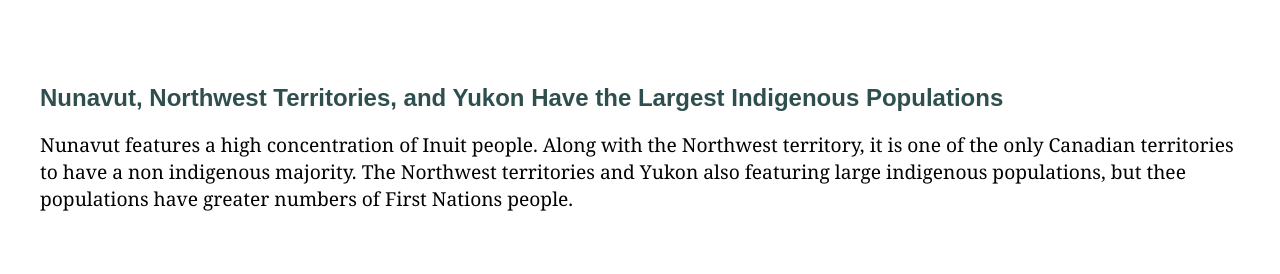
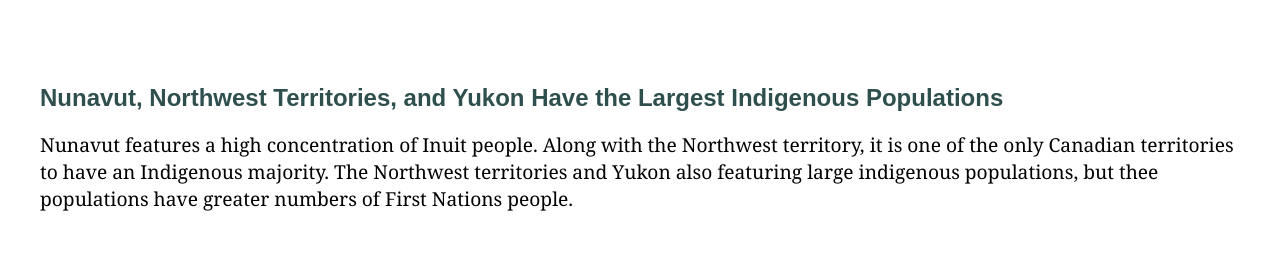
Before and after one commit to emurphy-wm/emurphy-wm.github.io, a plain HTML site: page index.html in a window 1280 px wide. Shown: the part 900-1174 px from the top of the page. Drawn offline with Linux system fonts and the light colour scheme.

Commit message:
index.html

```diff
--- a/index.html
+++ b/index.html
@@ -23,7 +23,7 @@
 		<iframe src="donut.html" width="100%" height="640"></iframe>
 
 		<h2>Nunavut, Northwest Territories, and Yukon Have the Largest Indigenous Populations </h2>
-		<p>Nunavut features a high concentration of Inuit people. Along with the Northwest territory, it is one of the only Canadian territories to have a non indigenous majority. The Northwest territories and Yukon also featuring large indigenous populations, but thee populations have greater numbers of First Nations people.</p>
+		<p>Nunavut features a high concentration of Inuit people. Along with the Northwest territory, it is one of the only Canadian territories to have an Indigenous majority. The Northwest territories and Yukon also featuring large indigenous populations, but thee populations have greater numbers of First Nations people.</p>
 		<iframe src="subplots.html" width="100%" height="640"></iframe>
 
 		<h2>Inuit Populations Live in the North, While Métis and First Nations Groups Live in the South</h2>
```
